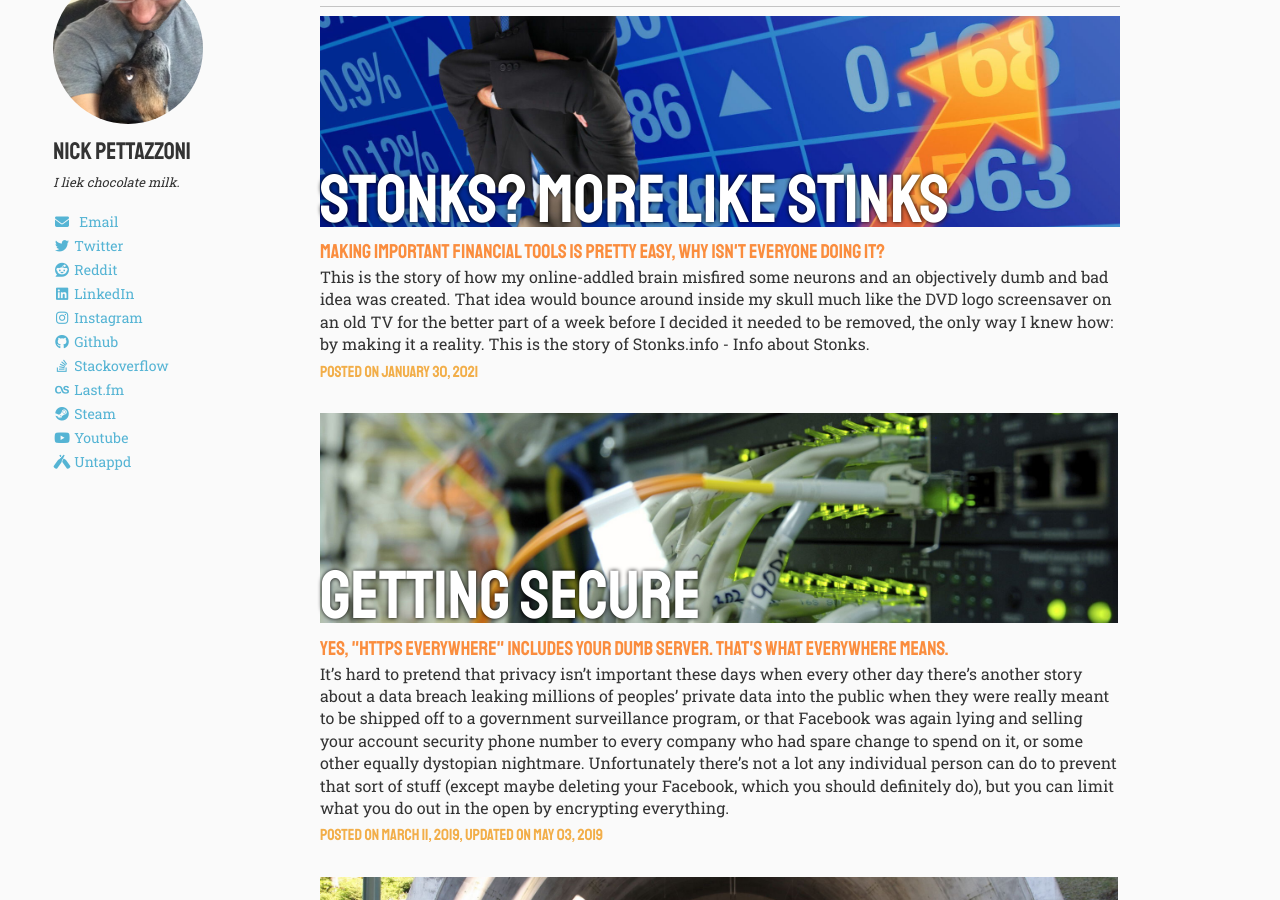
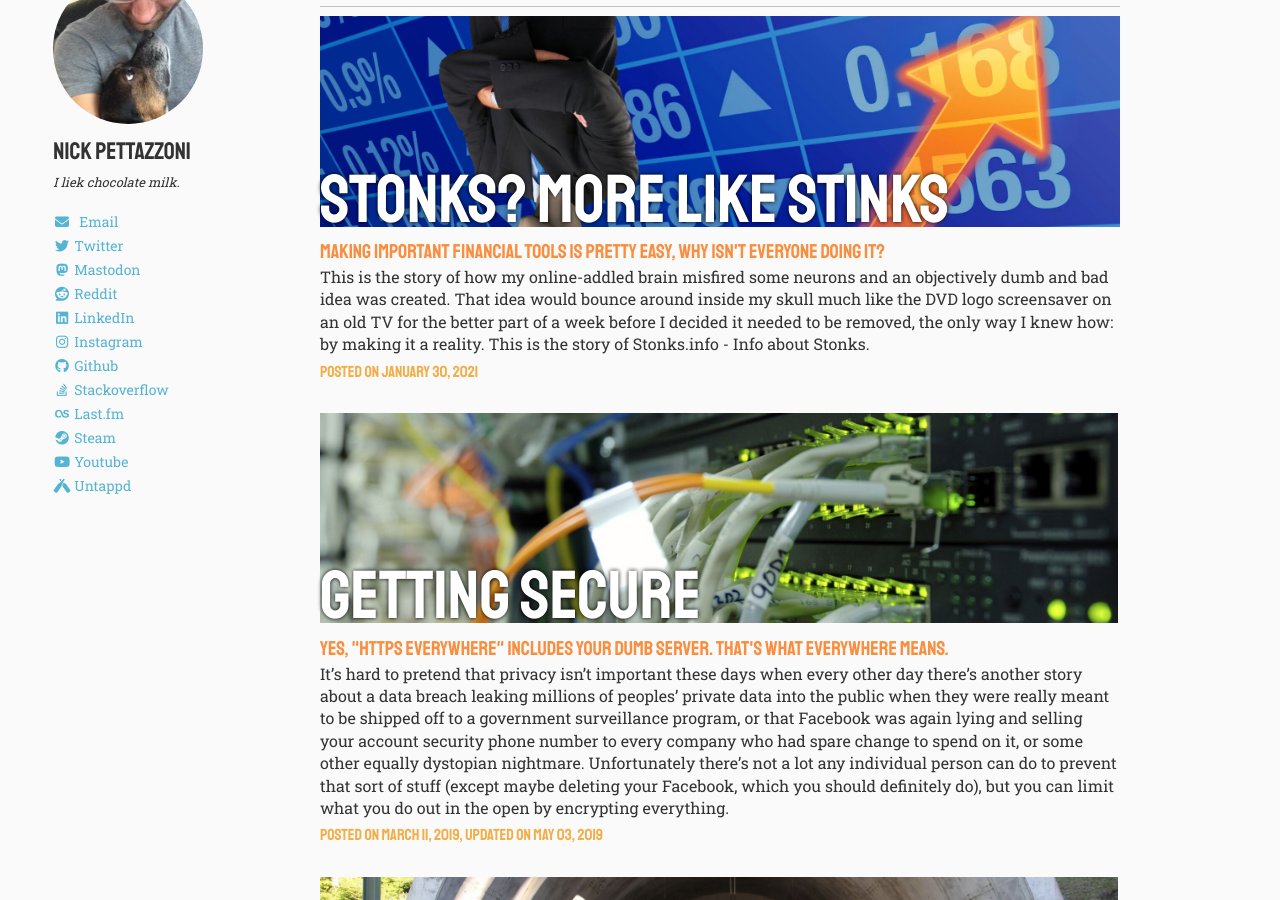
Before and after one commit to pettazz/pettazz.com, a Jekyll site: the page built from index.md, in a window 1280 px wide and 900 px high, scrolled down 483 px. Built offline with Jekyll 4.4.1, drawn with Linux system fonts in a browser that asks for light colours; nearby versions of some CDN libraries.

Commit message:
try adding mastodon link

```diff
--- a/_config.yml
+++ b/_config.yml
@@ -33,6 +33,7 @@ owner:
   email: website@nick.pettazzoni.com
   # disqus-shortname: pettazz
   twitter: pettazz
+  mastodon: https://toot.osto.us/@pettazz
   facebook: #username
   bing-verify:
   github: pettazz
--- a/_includes/_author-bio.html
+++ b/_includes/_author-bio.html
@@ -14,7 +14,7 @@
   <p>{{ author.bio }}</p>
   {% if author.email %}<a href="mailto:{{ author.email }}" class="author-social" target="_blank"><i class="fa-fw fa fa-envelope"></i> Email</a>{% endif %}
   {% if author.twitter %}<a href="https://twitter.com/{{ author.twitter }}" class="author-social" target="_blank"><i class="fa-fw fab fa-twitter"></i> Twitter</a>{% endif %}
-  {% if author.facebook %}<a href="http://facebook.com/{{ author.facebook }}" class="author-social" target="_blank"><i class="fa-fw fab fa-facebook-square"></i> Facebook</a>{% endif %}
+  {% if author.mastodon %}<a rel="me" href="{{ author.mastodon.url }}" class="author-social" target="_blank"><i class="fa-fw fab fa-mastodon"></i> Mastodon</a>{% endif %}
   {% if author.google.plus %}<a href="http://plus.google.com/+{{ author.google.plus }}" class="author-social" target="_blank"><i class="fa-fw fab fa-google-plus-square"></i> Google+</a>{% endif %}
   {% if author.reddit %}<a href="https://reddit.com/user/{{ author.reddit }}" class="author-social" target="_blank"><i class="fa-fw fab fa-reddit"></i> Reddit</a>{% endif %}
   {% if author.linkedin %}<a href="https://linkedin.com/in/{{ author.linkedin }}" class="author-social" target="_blank"><i class="fa-fw fab fa-linkedin"></i> LinkedIn</a>{% endif %}
```
